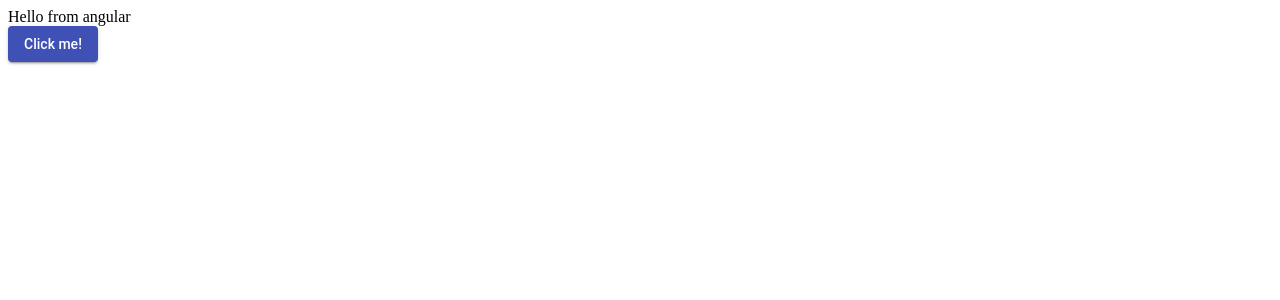
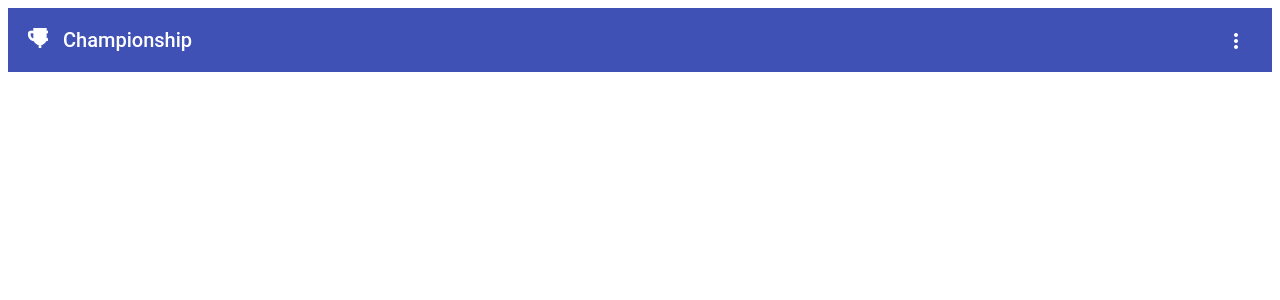
Before and after one commit to Soleksandr/championship, an Angular app: page / in a window 1280 px wide. Shown: the top 300 px of the page. Built offline with nearby package versions, Linux system fonts and the light colour scheme.

Commit message:
:sparkles: Add toolbar

```diff
--- a/src/app/app.component.html
+++ b/src/app/app.component.html
@@ -1,2 +1 @@
-<div>Hello from angular</div>
 <app-home></app-home>
--- a/src/app/home/home.component.html
+++ b/src/app/home/home.component.html
@@ -1 +1,21 @@
-<button mat-raised-button color="primary">Click me!</button>
+<mat-toolbar color="primary">
+  <div>
+    <div class="logo">
+      <mat-icon>emoji_events</mat-icon>
+      Championship
+    </div>
+  </div>
+
+  <div class="fill-remaining-space"></div>
+
+  <div>
+    <mat-menu #appMenu="matMenu">
+      <button mat-menu-item>Log in</button>
+      <button mat-menu-item>Sign up</button>
+    </mat-menu>
+
+    <button mat-icon-button [matMenuTriggerFor]="appMenu">
+      <mat-icon>more_vert</mat-icon>
+    </button>
+  </div>
+</mat-toolbar>
--- a/src/app/home/home.component.scss
+++ b/src/app/home/home.component.scss
@@ -0,0 +1,12 @@
+.fill-remaining-space {
+  flex: 1 1 auto;
+}
+
+.logo {
+  display: flex;
+
+  mat-icon {
+    font-size: 1.6em;
+    margin-right: 15px;
+  }
+}
--- a/src/index.html
+++ b/src/index.html
@@ -6,6 +6,7 @@
   <base href="/">
   <meta name="viewport" content="width=device-width, initial-scale=1">
   <link rel="icon" type="image/x-icon" href="favicon.ico">
+  <link href="https://fonts.googleapis.com/icon?family=Material+Icons" rel="stylesheet">
 </head>
 <body>
   <app-root></app-root>
```
Also changed, not shown: src/app/app.module.ts (+9 -1 lines).
